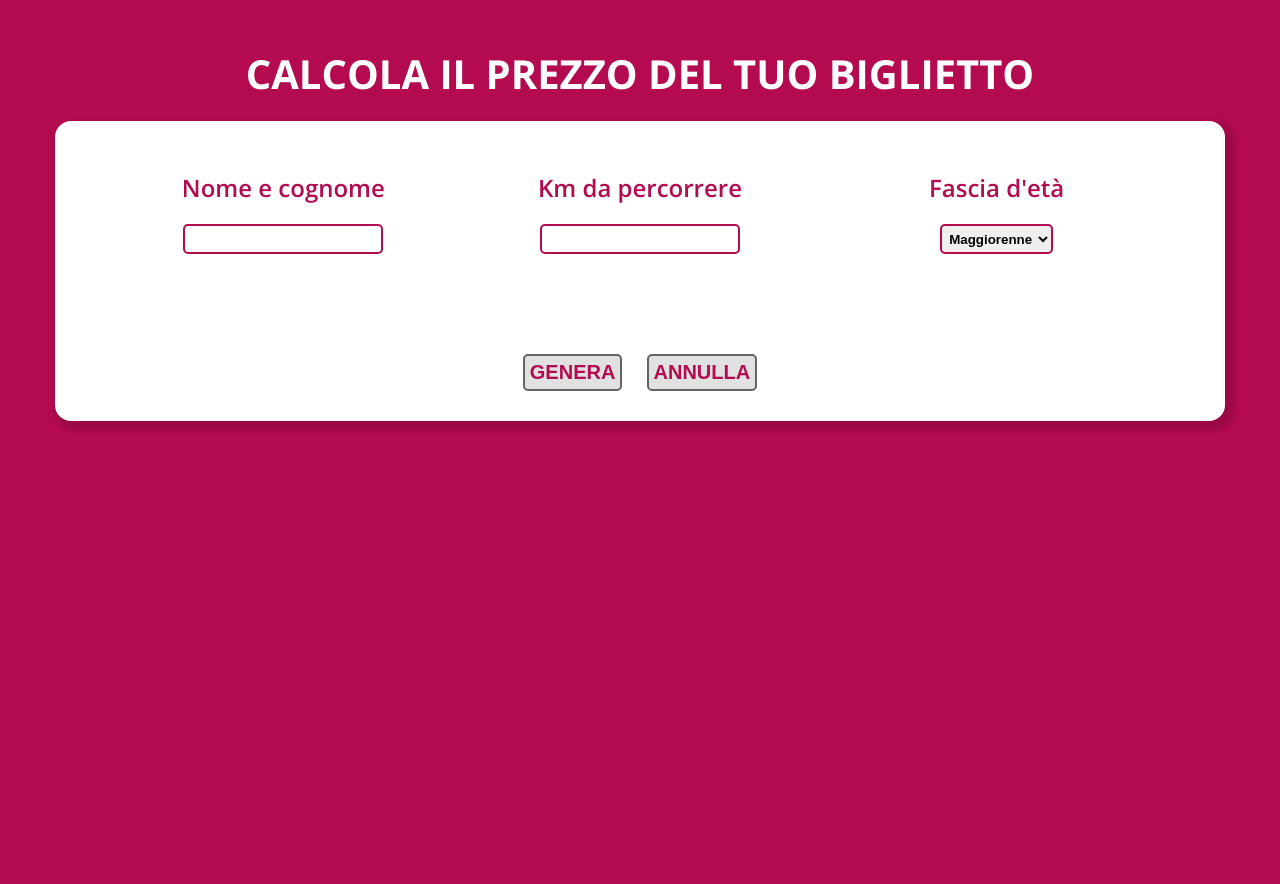
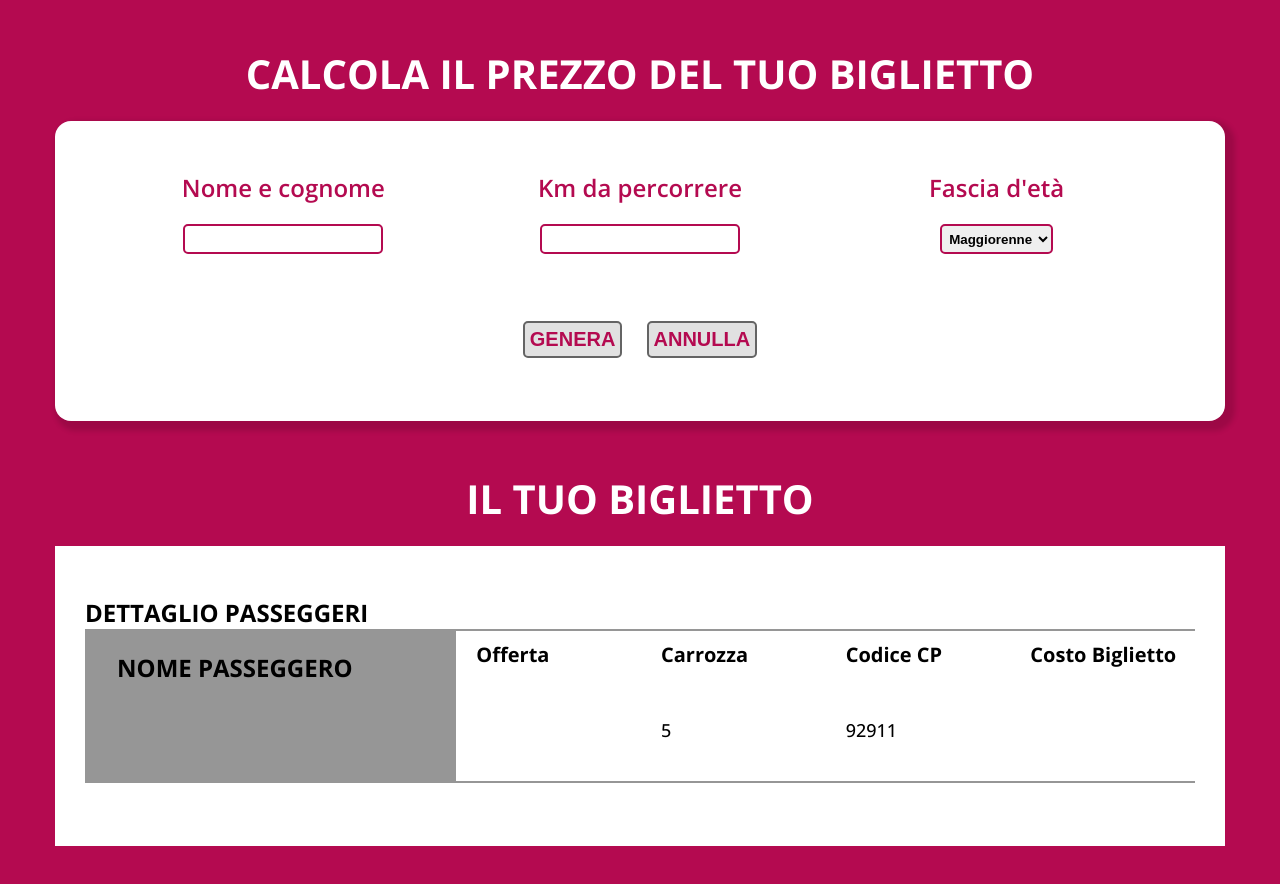
Before and after one commit to FabioVasi/js-biglietto-treno-form, a plain HTML site: page index.html in a window 1280 px wide. Shown: the part 104-988 px from the top of the page. Before the commit the page ends 800 px from the top, so only its background shows below. Drawn offline with nearby package versions, Linux system fonts and the light colour scheme.

Commit message:
Add bottom part

```diff
--- a/asset/css/style.css
+++ b/asset/css/style.css
@@ -10,10 +10,14 @@ body{
     background-color: rgb(180, 10, 80);
     text-align: center;
     padding-top: 150px;
+    padding-bottom: 150px;
 }
-h1{
+h1, h2{
     font-size: 2.5rem;
     padding-bottom: 20px;
+}
+h2{
+    margin-top: 50px;
 }
 .container{
     width: 1170px;
@@ -28,14 +32,14 @@ h1{
     display: flex;
     justify-content: center;
     align-items: center;
-    padding-bottom: 100px;
 }
 .col-4{
     width: calc(100% / 12 * 4);
     padding-left: 30px;
     padding-right: 30px;
+    height: 150px;
 }
-h3{
+h5{
     color: rgb(180, 10, 80);
     font-size: 24px;
     font-weight: 600;
@@ -65,3 +69,46 @@ button{
 button:hover {
     border-color: goldenrod;
 }
+.ticket{
+    width: 1170px;
+    margin: 0 auto;
+    height: 300px;
+    background-color: white;
+    padding: 30px;
+}
+h3{
+    padding-top: 20px;
+    color: black;
+    text-align: left;
+    font-size: 24px;
+}
+.brd-dark{
+    border-left: 2px solid rgb(150, 150, 150);
+    border-top: 2px solid rgb(150, 150, 150);
+    border-bottom: 2px solid rgb(150, 150, 150);
+}
+.bg-dark{
+    background-color: rgb(150, 150, 150);
+}
+.col-2{
+    text-align: left;
+    padding-left: 20px;
+    padding-top: 10px;
+    height: 150px;
+    width: calc(100% / 12 * 2);
+}
+h4{
+    padding-top: 20px;
+    color: black;
+    font-size: 20px;
+}
+h6{
+    color: black;
+    font-size: 20px;
+}
+p{
+    color: black;
+    font-size: 18px;
+    font-weight: 500;
+    padding-top: 50px;
+}
--- a/index.html
+++ b/index.html
@@ -17,19 +17,19 @@
         <div class="row">
             <div class="col-4">
                 <div class="card">
-                    <h3>Nome e cognome</h3>
+                    <h5>Nome e cognome</h5>
                     <input class="info" type="text">
                 </div>
             </div>
             <div class="col-4">
                 <div class="card">
-                    <h3>Km da percorrere</h3>
+                    <h5>Km da percorrere</h5>
                     <input class="info" type="text">
                 </div>
             </div>
             <div class="col-4">
                 <div class="card">
-                    <h3>Fascia d'età</h3>
+                    <h5>Fascia d'età</h5>
                     <select class="option">
                         <option>Maggiorenne</option>
                         <option>Minorenne</option>
@@ -42,8 +42,65 @@
         <button>ANNULLA</button>
     </div>
     <h2>
+        IL TUO BIGLIETTO
+    </h2>
+    <div class="ticket">
+        <h3>
+            DETTAGLIO PASSEGGERI
+        </h3>
+        <div class="row brd-dark">
+            <div class="col-4 bg-dark">
+                <div class="card">
+                    <h3>
+                        NOME PASSEGGERO
+                    </h3>
+                    <h4 id="greetings">
 
-    </h2>
+                    </h4>
+                </div>
+            </div>
+            <div class="col-2">
+                <div class="card">
+                    <h6>
+                        Offerta
+                    </h6>
+                    <p>
+
+                    </p>
+                </div>
+            </div>
+            <div class="col-2">
+                <div class="card">
+                    <h6>
+                        Carrozza
+                    </h6>
+                    <p>
+                        5
+                    </p>
+                </div>
+            </div>
+            <div class="col-2">
+                <div class="card">
+                    <h6>
+                        Codice CP
+                    </h6>
+                    <p>
+                        92911
+                    </p>
+                </div>
+            </div>
+            <div class="col-2">
+                <div class="card">
+                    <h6>
+                        Costo Biglietto
+                    </h6>
+                    <p>
+
+                    </p>
+                </div>
+            </div>
+        </div>
+    </div>
 
 
 
```
